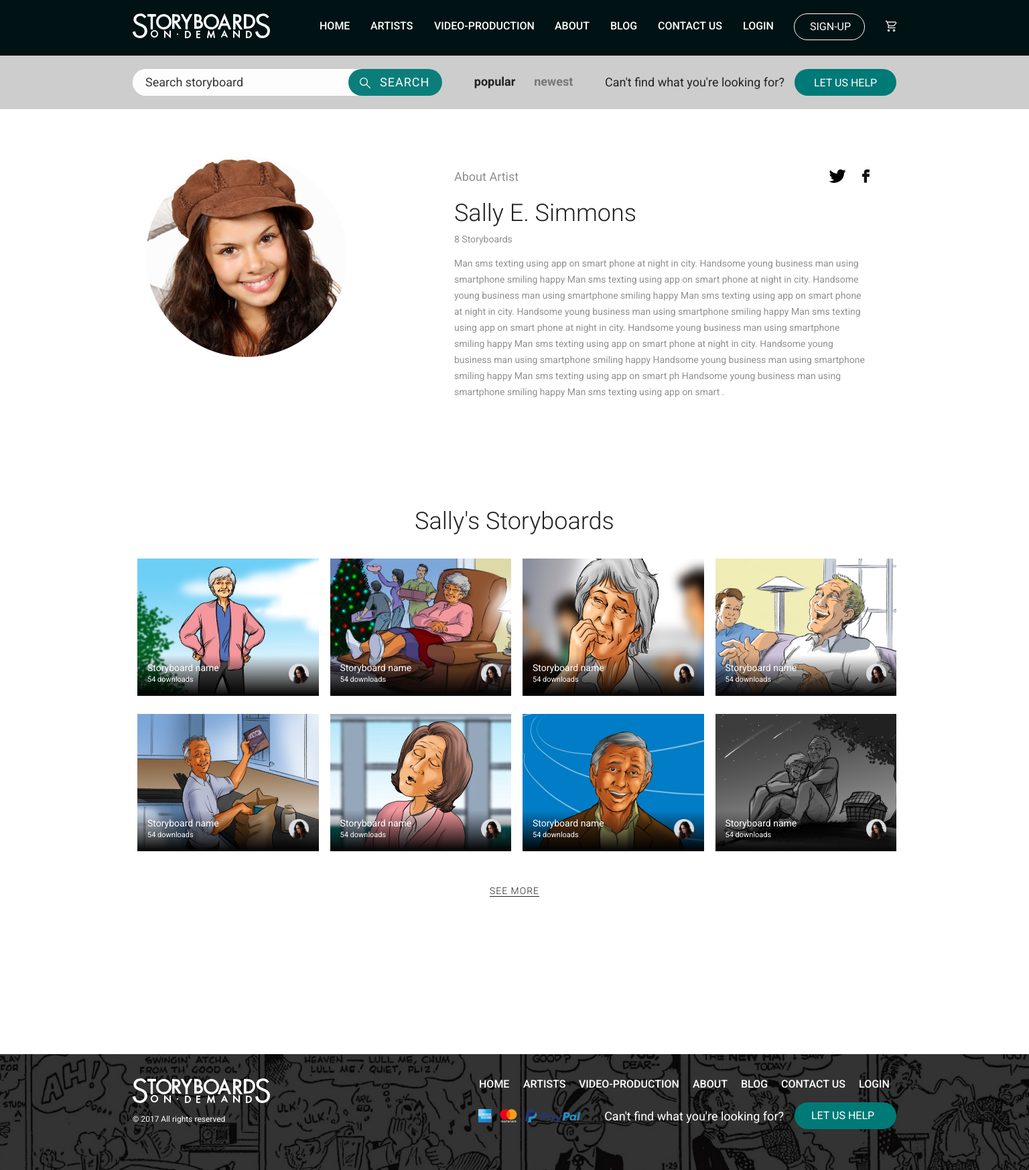
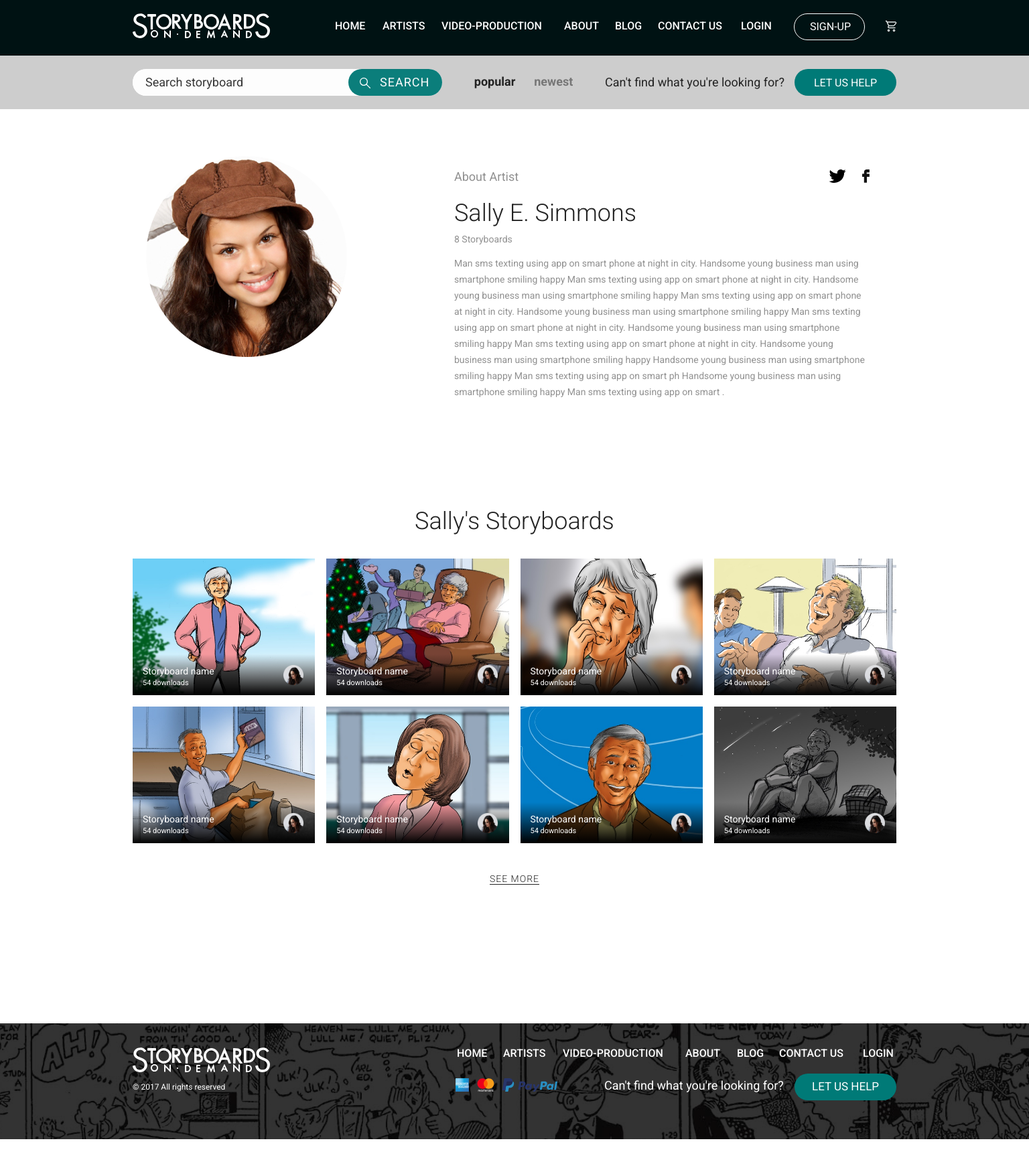
Before and after one commit to snike1985/storyboards, a PHP site: page /about-artist.html in a window 1536 px wide. Shown: the whole page at 67% size. After the commit the page ends 1701 px from the top, so only its background shows below. Run offline with PHP 8.4, Linux system fonts and the light colour scheme; some libraries are stand-ins or nearby versions.

Commit message:
version 1.3

```diff
--- a/css/adaptive.css
+++ b/css/adaptive.css
@@ -1,3 +1,103 @@
+@media (min-width: 1350px){
+    nav .navbar-menu{
+        justify-content: unset;
+    }
+    nav .navbar-menu .menu-element{
+        margin: 0;
+    }
+    nav .navbar-menu a:nth-of-type(1){
+        margin-left: 33px;
+    }
+    nav .navbar-menu a:nth-of-type(3){
+        margin-left: 24px;
+    }
+    nav .navbar-menu a:nth-of-type(2){
+        margin-left: 26px;
+    }
+    nav .navbar-menu a:nth-of-type(4){
+        margin-left: 33px;
+    }
+    nav .navbar-menu a:nth-of-type(5){
+        margin-left: 24px;
+    }
+    nav .navbar-menu a:nth-of-type(6){
+        margin-left: 24px;
+    }
+    nav .navbar-menu a:nth-of-type(7){
+        margin-left: 28px;
+    }
+    .main-content{
+        margin-left: -17px;
+        margin-bottom: 16px;
+    }
+    .content-element{
+        height: 205px;
+        margin: 0 0 0 17px;
+    }
+    .board{
+        bottom: 3px;
+    }
+    .board-info{
+        padding: 16px 0 0 15px;
+    }
+    .board-author{
+        padding: 16px 17px 12px 0;
+    }
+    .rights{
+        margin-top: 12px;
+    }
+    .footer-menu .navbar-menu{
+        justify-content: unset;
+        width: auto;
+    }
+    .footer-bar{
+        justify-content: unset;
+    }
+    .footer-menu{
+        margin-left: 277px;
+    }
+    .bottom-panel{
+        justify-content: unset;
+    }
+    .footer-menu .menu-element{
+        margin: 0;
+    }
+    .footer-menu .menu-element:nth-of-type(1){
+        margin-left: 2px;
+    }
+    .footer-menu .menu-element:nth-of-type(2){
+        margin-left: 24px;
+    }
+    .footer-menu .menu-element:nth-of-type(3){
+        margin-left: 25px;
+    }
+    .footer-menu .menu-element:nth-of-type(4){
+        margin-left: 33px;
+    }
+    .footer-menu .menu-element:nth-of-type(5){
+        margin-left: 25px;
+    }
+    .footer-menu .menu-element:nth-of-type(6){
+        margin-left: 23px;
+    }
+    .footer-menu .menu-element:nth-of-type(7){
+        margin-left: 29px;
+    }
+    .pay-panel{
+        margin-right: 59px
+    }
+    .bottom-button{
+        margin-top: -7px;
+        padding: 10px 24px 10px 26px;
+    }
+    .button-text{
+        font-size: 17px;
+    }
+
+
+
+
+}
 
 @media only screen and (max-width: 767px) and (orientation: landscape) {
       .head-back{
--- a/css/style.css
+++ b/css/style.css
@@ -297,7 +297,7 @@ input:-ms-input-placeholder      {color:#232323;}
     right: 28px;
     bottom: 0;
     position: absolute;
-    padding: 12px;
+    padding: 12px 14px;
 }
 .contactUsBtn a{
     display: flex;
@@ -470,7 +470,7 @@ footer {
     position: absolute;
     width: 100%;
     bottom: 0;
-    margin-bottom: -300px!important;
+    margin-bottom: -272px!important;
 }
 .footer-bar{
     margin: 0 auto;
```
